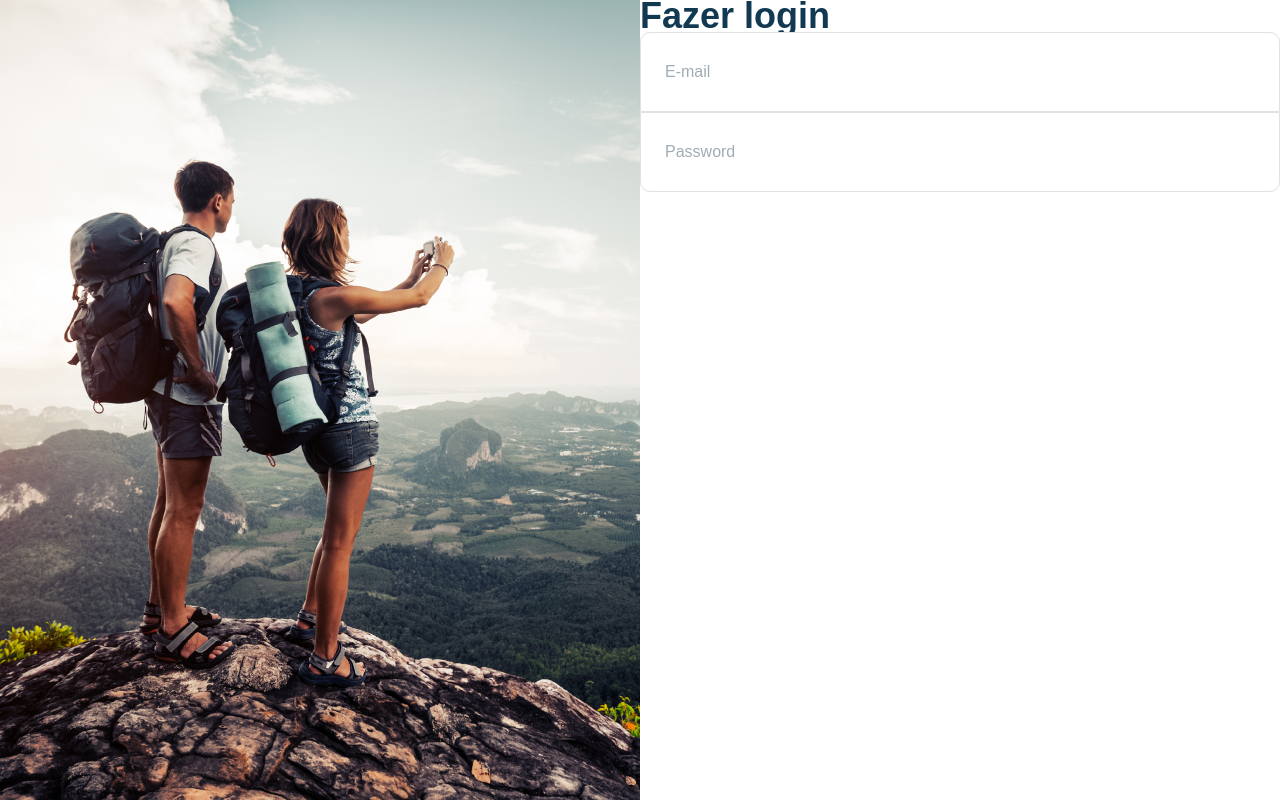
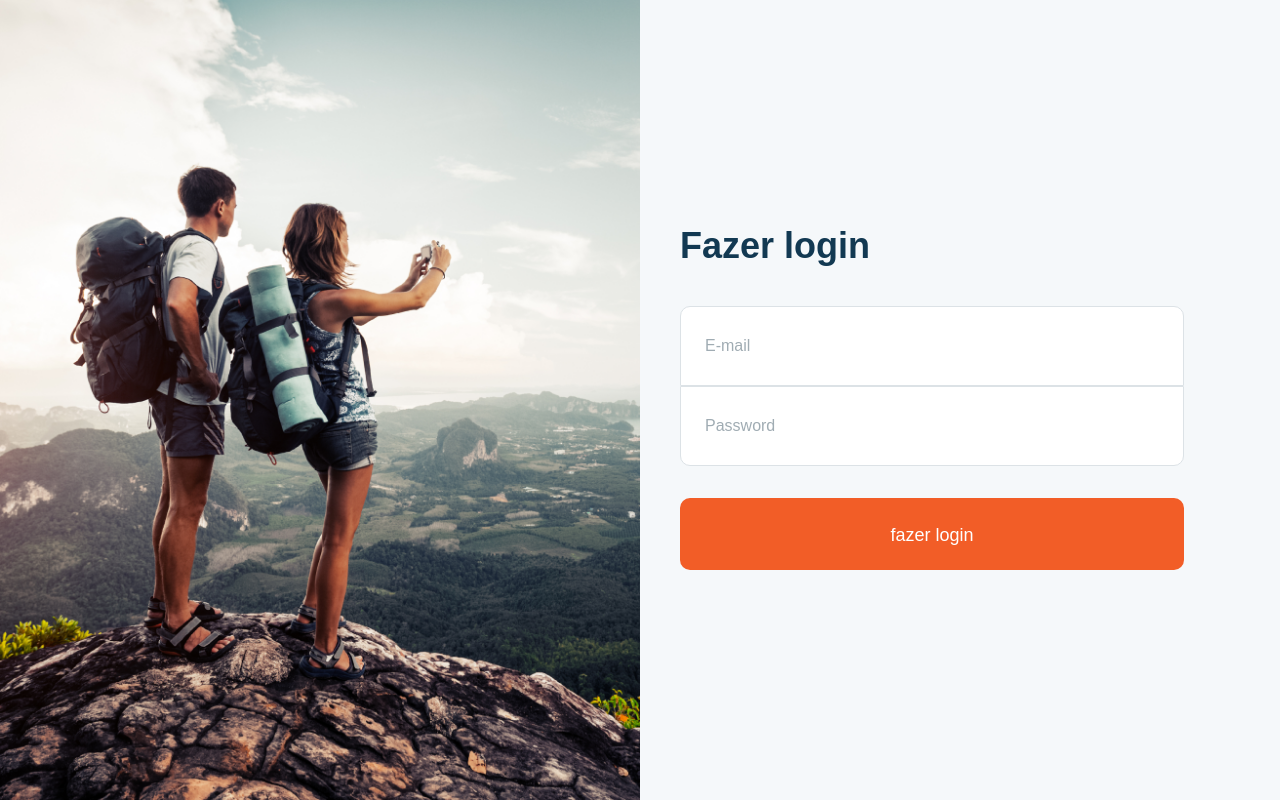
Before and after one commit to MoesioMarcelino/Traveler-Vue, a Vue app: page / in a window 1280 px wide. Built offline with nearby package versions, Linux system fonts and the light colour scheme.

Commit message:
feat: create a primary button component and incremente login page

```diff
--- a/src/components/Input.vue
+++ b/src/components/Input.vue
@@ -13,6 +13,7 @@
         'label-visible': label.length && value.length,
       }"
       v-model="value"
+      autocomplete
     />
   </div>
 </template>
@@ -73,6 +74,10 @@ label {
   z-index: 2;
   font-size: 12px;
   color: #a0acb3;
+
+  white-space: nowrap;
+  text-overflow: ellipsis;
+  overflow: hidden;
 }
 
 input {
@@ -86,6 +91,10 @@ input {
   font-size: 16px;
   line-height: 24px;
   color: #617480;
+
+  white-space: nowrap;
+  text-overflow: ellipsis;
+  overflow: hidden;
 }
 
 .label-visible {
--- /dev/null
+++ b/src/components/PrimaryButton.vue
@@ -0,0 +1,58 @@
+<template>
+  <button :type="type" :class="{ disabled: disabled }">{{ label }}</button>
+</template>
+
+<script>
+export default {
+  name: "PrimaryButton",
+  props: {
+    label: {
+      type: String,
+      default: "",
+    },
+    type: {
+      type: String,
+      default: "submit",
+    },
+    disabled: {
+      type: Boolean,
+      default: false,
+    },
+  },
+}
+</script>
+
+<style scoped>
+button {
+  height: 72px;
+  background: #f25d27;
+  border-radius: 10px;
+  padding: 24px;
+  width: 100%;
+
+  white-space: nowrap;
+  text-overflow: ellipsis;
+  overflow: hidden;
+
+  font-weight: 500;
+  font-size: 18px;
+  line-height: 26px;
+  text-align: center;
+  color: #ffffff;
+
+  border: 0;
+  transition: filter 0.4s;
+}
+
+button:hover {
+  filter: brightness(0.8);
+}
+
+.disabled {
+  cursor: not-allowed;
+}
+
+.disabled:hover {
+  filter: brightness(1);
+}
+</style>
--- a/src/components/Title.vue
+++ b/src/components/Title.vue
@@ -14,7 +14,7 @@ export default {
 }
 </script>
 
-<style>
+<style scoped>
 span {
   font-style: normal;
   font-weight: 600;
--- a/src/pages/Login.vue
+++ b/src/pages/Login.vue
@@ -2,7 +2,8 @@
   <div class="container">
     <div class="content image" />
     <div class="content login-content">
-      <Title title="Fazer login" />
+      <Title title="Fazer login" class="title" />
+      <form @submit="onSubmit">
         <Input
           label="E-mail"
           name="email"
@@ -21,6 +22,9 @@
           required
           v-model="password"
         />
+
+        <PrimaryButton label="fazer login" type="submit" :disabled="false" />
+      </form>
     </div>
   </div>
 </template>
@@ -28,14 +32,26 @@
 <script>
 import Input from "../components/Input.vue"
 import Title from "../components/Title.vue"
+import PrimaryButton from "../components/PrimaryButton.vue"
 
 export default {
   name: "Login",
-  components: { Input, Title },
+  components: { Input, Title, PrimaryButton },
   data: () => ({
     email: "",
     password: "",
   }),
+  methods: {
+    onSubmit(e) {
+      e.preventDefault()
+
+      // if (!this.email || !this.password) {
+      //   return
+      // }
+
+      console.log("submit")
+    },
+  },
 }
 </script>
 
@@ -56,10 +72,30 @@ export default {
   background-image: url("../assets/login-image.png");
   background-repeat: no-repeat;
   background-position: center;
+  background-size: cover;
 }
 
 .login-content {
   display: flex;
   flex-direction: column;
+  justify-content: center;
+  align-items: flex-start;
+  padding: 0 40px;
+  background-color: #f5f8fa;
+}
+
+.title {
+  margin-bottom: 44px;
+}
+
+form {
+  width: 90%;
+}
+
+input {
+}
+
+button {
+  margin-top: 32px;
 }
 </style>
--- a/src/styles/global.css
+++ b/src/styles/global.css
@@ -4,3 +4,7 @@
     box-sizing: border-box;
     font-family: Heebo, sans-serif;
 }
+
+button, a {
+    cursor: pointer;
+}
```
Lines whose indentation alone changed are shown as unchanged.
